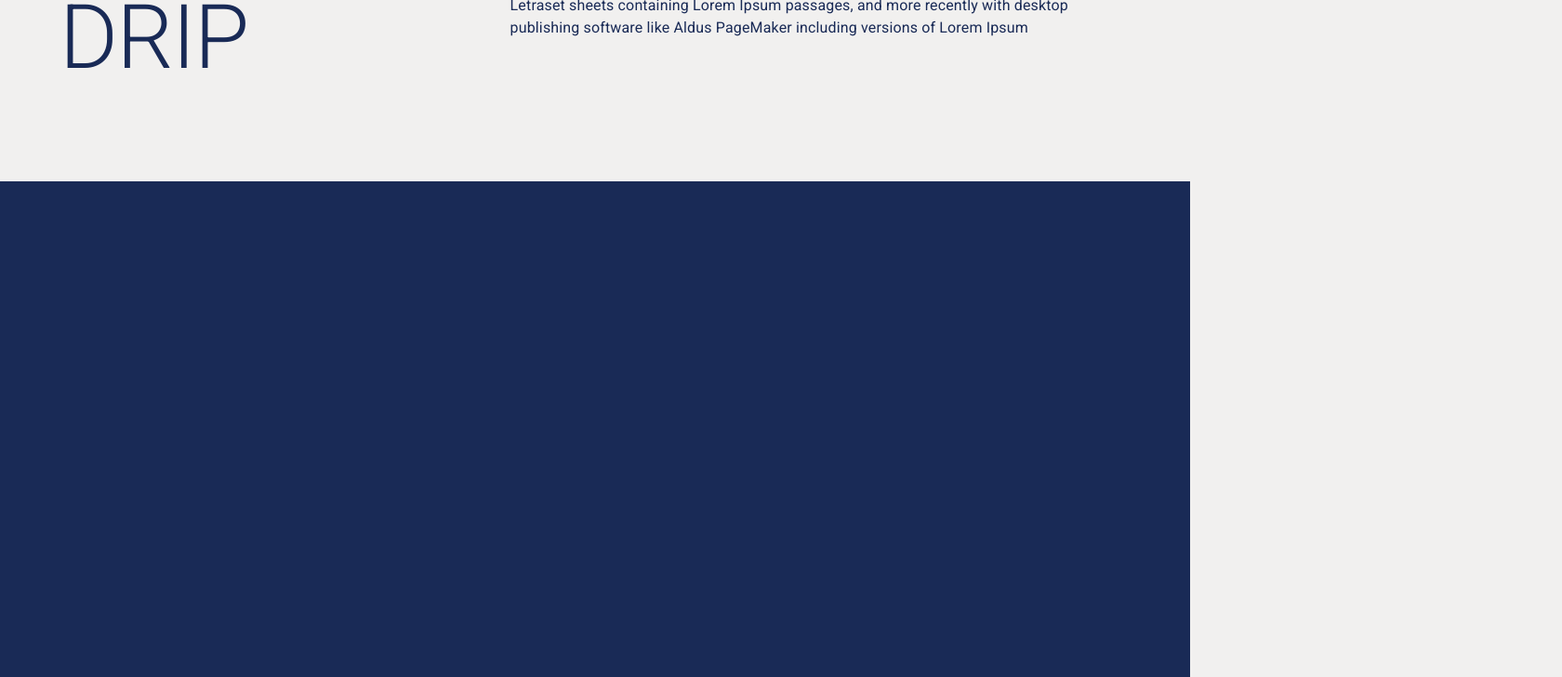
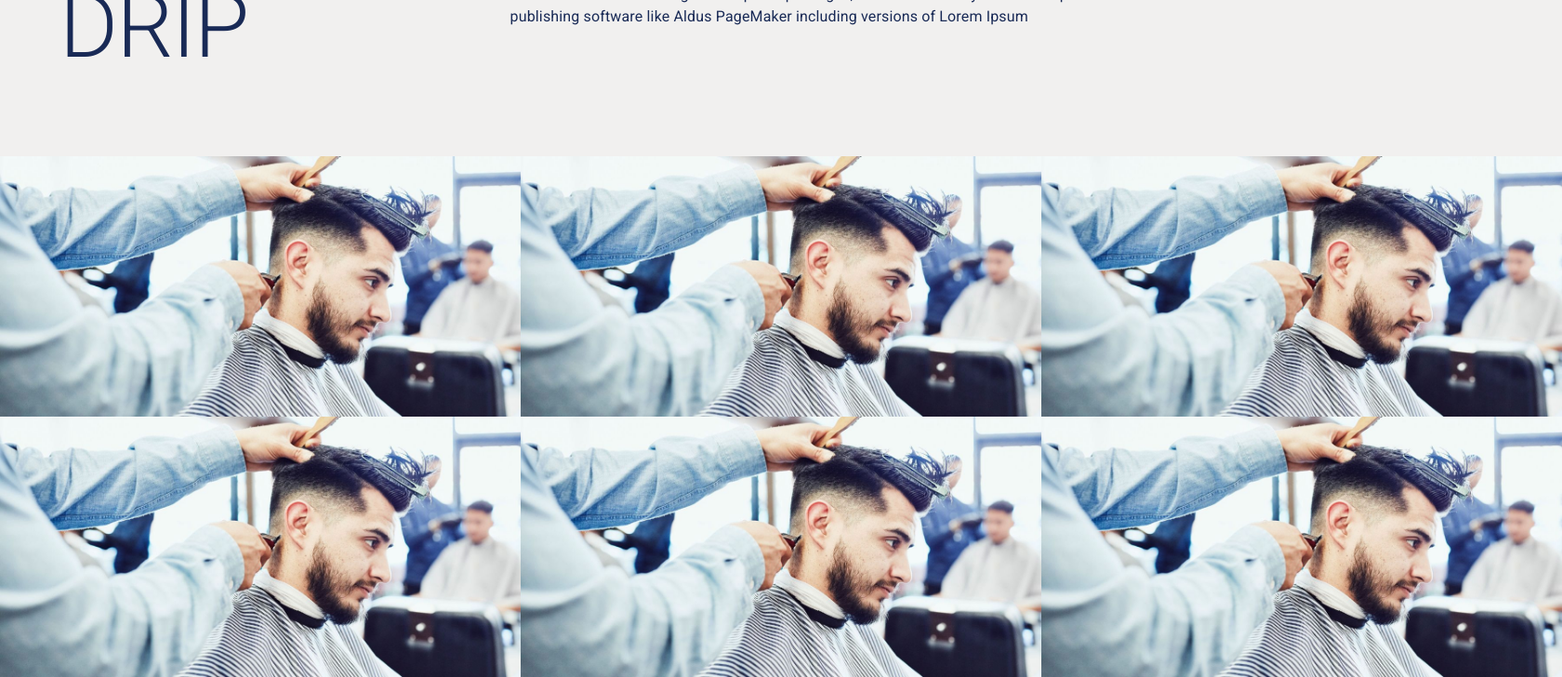
Before and after one commit to at12an/senordrip, a React (Create React App) app in the folder frontend/: page / in a window 1280 px wide. Shown: the part 988-1716 px from the top of the page at 93% size, 1680 px wide, since content can reach past the window. Built offline with nearby package versions, Linux system fonts and the light colour scheme.

Commit message:
Base image plate
Added image presentation on homepage

```diff
--- a/frontend/src/Home.jsx
+++ b/frontend/src/Home.jsx
@@ -3,7 +3,8 @@ import { Container, Typography, Box, Button } from '@mui/material';
 import '@fontsource/roboto';
 import banner from './images/banner3.png';
 import logo from './images/logo5.png';
-import StandardImageList from './ImageList';
+import cut from './images/cut1.jpg'
+// import StandardImageList from './ImageList';
 
 
 function Home() {
@@ -19,7 +20,7 @@ function Home() {
         <Box
           justifyContent='center'
           sx={{
-            height: '75vh',
+            height: '80vh',
             width: '100vw',
             bgcolor: '#192A56',
             backgroundImage: `url(${banner})`,
@@ -113,23 +114,73 @@ function Home() {
 
         <Box
           sx={{
-            height: '75vh',
+            height: '70vh',
             width: '100vw',
             bgcolor: '#192A56',
             display: 'flex',
-            flexDirection: 'column'
+            flexDirection: 'column',
+            justifyContent: 'space-evenly'
           }}
         >
           {/* <StandardImageList></StandardImageList> */}
           <Box
             sx={{
               display: 'flex',
-              flexDirection: 'row'
+              flexDirection: 'row',
+              justifyContent: 'space-evenly'
             }}
           >
-
+            <img
+              src={cut}
+              alt='cut'
+              style={{
+                  height: '35vh'
+              }}
+            ></img>
+            <img
+              src={cut}
+              alt='cut'
+              style={{
+                height: '35vh'
+              }}
+            ></img>
+            <img
+              src={cut}
+              alt='cut'
+              style={{
+                height: '35vh'
+              }}
+            ></img>
           </Box>
-          <Box></Box>
+          <Box
+            sx={{
+              display: 'flex',
+              flexDirection: 'row',
+              justifyContent: 'space-evenly'
+            }}
+          >
+            <img
+              src={cut}
+              alt='cut'
+              style={{
+                height: '35vh'
+              }}
+            ></img>
+            <img
+              src={cut}
+              alt='cut'
+              style={{
+                height: '35vh'
+              }}
+            ></img>
+            <img
+              src={cut}
+              alt='cut'
+              style={{
+                height: '35vh'
+              }}
+            ></img>
+          </Box>
         </Box>
       </Container>
     </>
```
Also changed, not shown: frontend/src/images/cut1.jpg (added).
